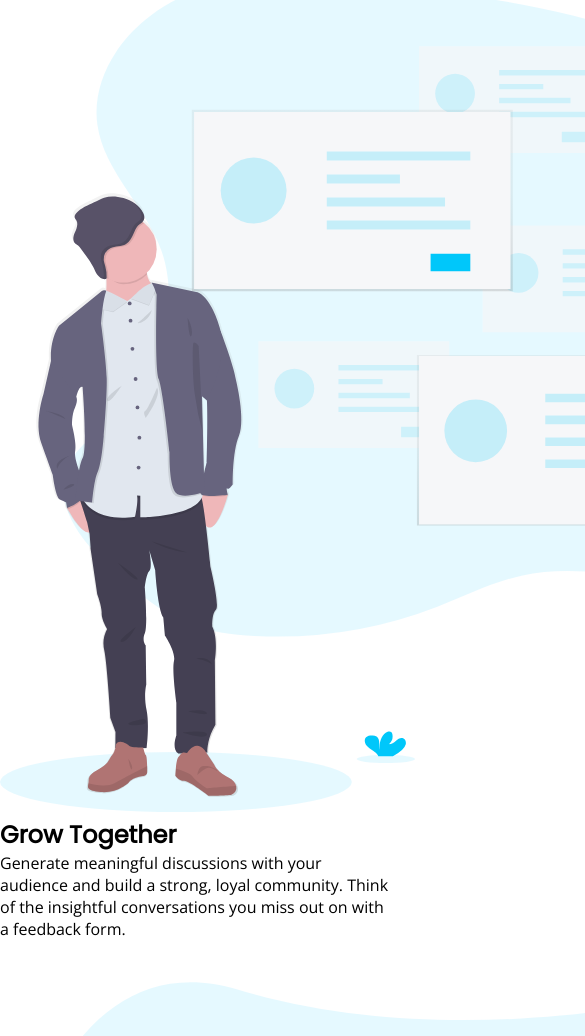
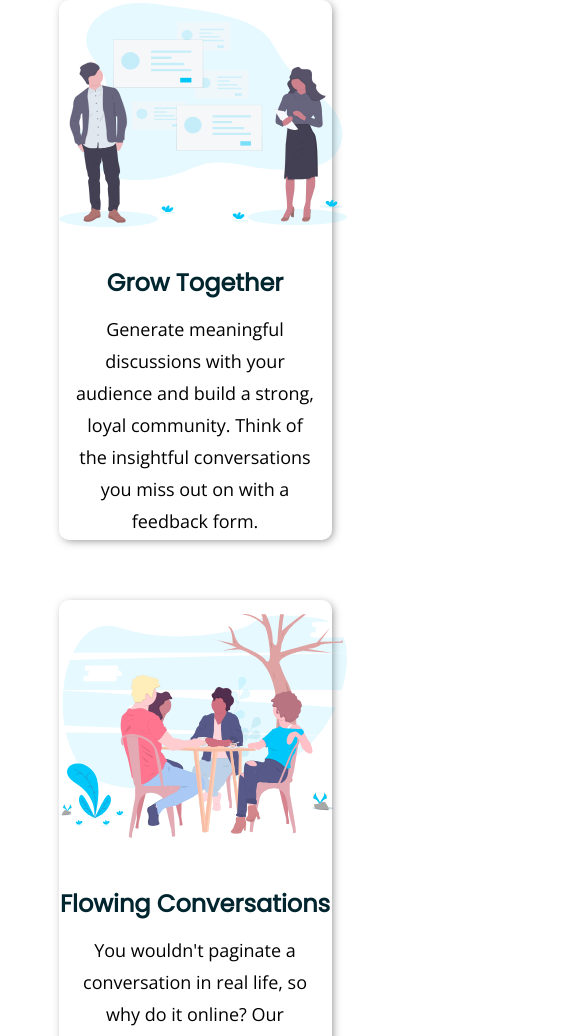
Before and after one commit to graceilol/Hundlle, a plain HTML site: page index.html in a window 390 px wide. Shown: the part 964-2000 px from the top of the page, 585 px wide, since content can reach past the window. Drawn offline with nearby package versions, Linux system fonts and the light colour scheme.

Commit message:
Finished mobile responsive cards

```diff
--- a/index.html
+++ b/index.html
@@ -45,63 +45,52 @@
         </div>
       </div>
     </header>
-    <section class="grow-togheter">
-      <div class="grow-img">
+    <section class="cards">
+      <div class="togheter">
+        <div class="togheter-img">
           <img src="images/illustration-grow-together.svg" />
         </div>
-      <div class="grow-text">
+        <div class="togheter-text">
           <h2>Grow Together</h2>
           <p>
-          Generate meaningful discussions with your audience and build a strong,
-          loyal community. Think of the insightful conversations you miss out on
-          with a feedback form.
+            Generate meaningful discussions with your audience and build a
+            strong, loyal community. Think of the insightful conversations you
+            miss out on with a feedback form.
           </p>
         </div>
-    </section>
-    <section class="flowing-conversations">
-      <div class="flowing-img">
+      </div>
+      <div class="togheter">
+        <div class="togheter-img">
           <img src="images/illustration-flowing-conversation.svg" />
         </div>
-      <div class="flowing-text">
+        <div class="togheter-text">
           <h2>Flowing Conversations</h2>
           <p>
             You wouldn't paginate a conversation in real life, so why do it
-          online? Our threads have just-in-time loading for a more natural flow.
+            online? Our threads have just-in-time loading for a more natural
+            flow.
           </p>
         </div>
-    </section>
-    <section class="your-users">
-      <div class="users-img">
+      </div>
+      <div class="togheter">
+        <div class="togheter-img">
           <img src="images/illustration-your-users.svg" />
         </div>
-      <div class="users-text">
+        <div class="togheter-text">
           <h2>Your Users</h2>
           <p>
             It takes no time at all to integrate Huddle with your app's
-          authentication solution. This means, once signed in to your app, your
-          users can start chatting immediately.
+            authentication solution. This means, once signed in to your app,
+            your users can start chatting immediately.
           </p>
+        </div>
       </div>
     </section>
   </body>
 </html>
 
 <!-- TEXT FOR WEBSITE -->
-<!-- Try It Free
-
-
-
-
-
-
-
-
-
-
-
-
-
-
+<!--
 
 
 
@@ -133,3 +122,39 @@
       Coded by <a href="#">Your Name Here</a>.
     </p>
   </footer> -->
+<!--   Cards
+    <div class="cards">
+      <div class="grow-togheter">
+        <div class="grow-img">
+          <img src="images/illustration-grow-together.svg" />
+        </div>
+        <div class="grow-text">
+          <h2></h2>
+          <p>
+
+          </p>
+        </div>
+      </div>
+      <div class="flowing-conversations">
+        <div class="flowing-img">
+          <img src="images/illustration-flowing-conversation.svg" />
+        </div>
+        <div class="flowing-text">
+          <h2></h2>
+          <p>
+
+          </p>
+        </div>
+      </div>
+      <div class="your-users">
+        <div class="users-img">
+          <img src="images/illustration-your-users.svg" />
+        </div>
+        <div class="users-text">
+          <h2></h2>
+          <p>
+
+          </p>
+        </div>
+      </div>
+    </div> -->
--- a/style.css
+++ b/style.css
@@ -32,9 +32,9 @@ a {
 }
 /* HEADER STYLING */
 .header {
-  background: url(images/bg-hero-mobile.svg) no-repeat top center/cover;
+  background: url(images/bg-hero-mobile.svg) no-repeat;
   width: 100%;
-  height: 110vh;
+  height: 100vh;
 }
 .nav-bar {
   display: flex;
@@ -98,4 +98,39 @@ a {
   width: 20.421875rem;
   height: 16.796875rem;
 }
-/* GROW TOGHETER */
+/* Cards */
+.cards {
+  display: flex;
+  flex-direction: column;
+  text-align: center;
+  justify-content: center;
+  align-items: center;
+  margin-top: 80px;
+  margin-bottom: 65px;
+}
+.cards img {
+  width: 18rem;
+  height: 14rem;
+  margin-bottom: 30px;
+}
+.togheter {
+  width: 70%;
+  margin: 30px auto;
+  height: 540px;
+}
+.togheter {
+  box-shadow: 2px 2px 10px -2px rgba(0, 0, 0, 0.5);
+  border-radius: 10px;
+  display: flex;
+  flex-direction: column;
+  justify-content: space-evenly;
+}
+.togheter h2 {
+  color: var(--dark-cyan);
+  margin-bottom: 13px;
+}
+.togheter p {
+  line-height: 32px;
+  font-size: 18px;
+  margin: 0 15px;
+}
```
Lines whose indentation alone changed are shown as unchanged.
